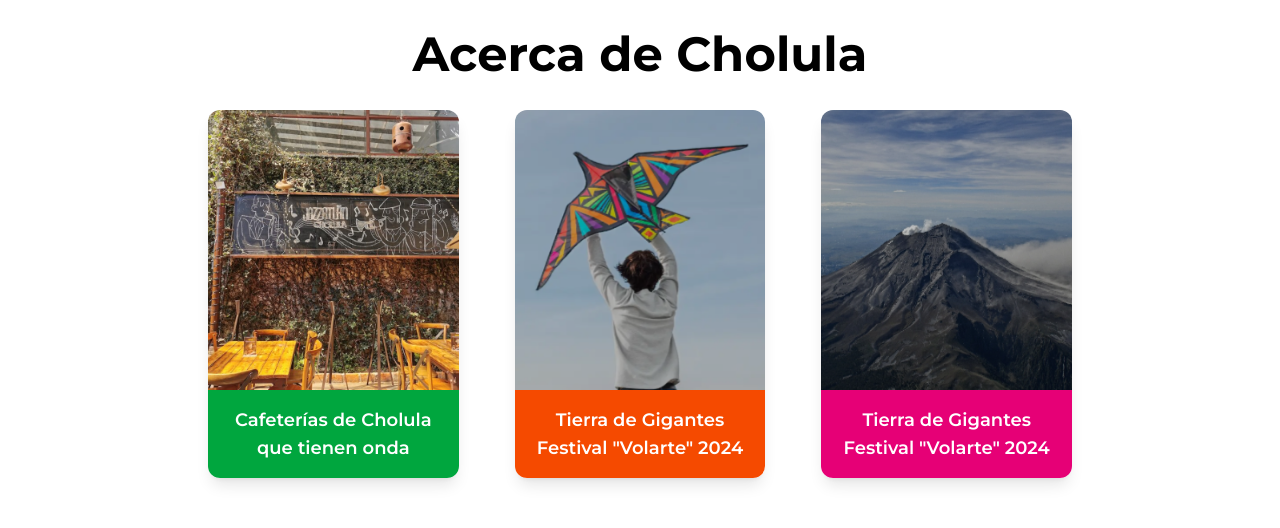
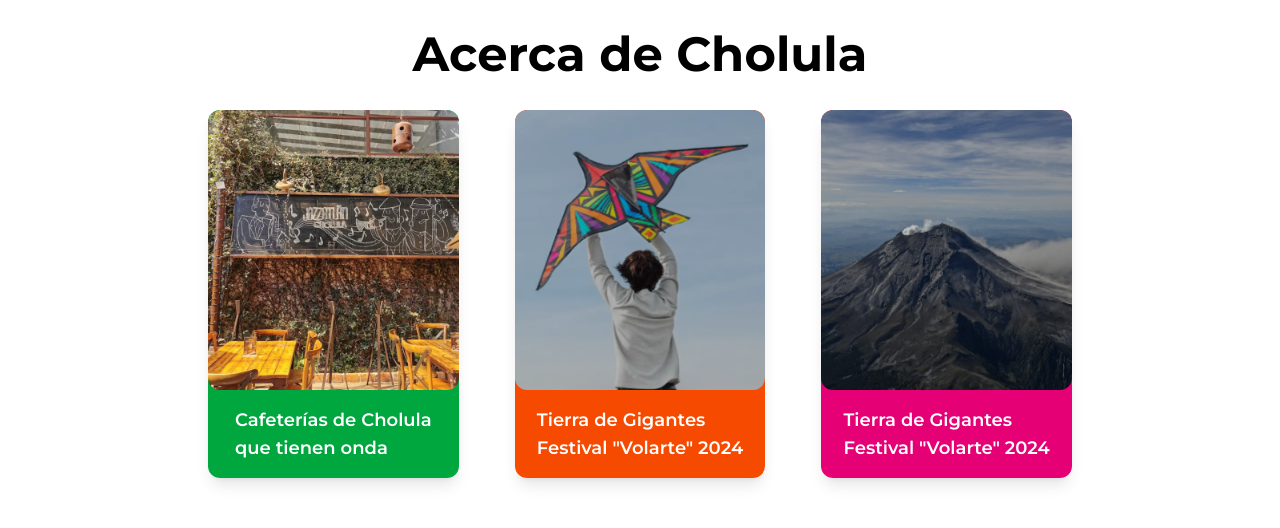
Before and after one commit to EMECROLL/Cholula, a Vue app: page / in a window 1280 px wide. Shown: the part 3350-3878 px from the top of the page. Built offline with nearby package versions, Linux system fonts and the light colour scheme.

Commit message:
Fix: tarjetas

```diff
--- a/src/components/AboutCholulaComponent.vue
+++ b/src/components/AboutCholulaComponent.vue
@@ -1,28 +1,42 @@
 <template>
   <h1 class="text-5xl font-bold text-center my-8">Acerca de Cholula</h1>
 
-  <section class="grid grid-cols-1 md:grid-cols-2 lg:grid-cols-3 gap-14 px-4 max-w-4xl mx-auto mb-16">
+  <section
+    class="grid grid-cols-1 md:grid-cols-2 lg:grid-cols-3 gap-14 px-4 max-w-4xl mx-auto mb-16"
+  >
     <!-- Seccion Verde -->
     <div class="rounded-xl overflow-hidden shadow-lg">
-      <img src="/src/assets/images/AboutCholula_1.png" alt="Cafetería de Cholula" class="w-full h-70 object-cover" />
-      <div class="bg-green-600 text-white text-center py-4 text-lg font-semibold">
-        Cafeterías de Cholula<br />que tienen onda
+      <div class="bg-green-600 text-white flex flex-col items-center justify-center text-start text-lg font-semibold">
+        <img
+          src="/src/assets/images/AboutCholula_1.png"
+          alt="Cafetería de Cholula"
+          class="w-full h-70 object-cover rounded-xl"
+        />
+        <p class="p-4">Cafeterías de Cholula<br />que tienen onda</p>
       </div>
     </div>
 
     <!-- Seccion Naranja -->
     <div class="rounded-xl overflow-hidden shadow-lg">
-      <img src="/src/assets/images/AboutCholula_2.png" alt="Festival Volarte" class="w-full h-70 object-cover" />
-      <div class="bg-orange-600 text-white text-center py-4 text-lg font-semibold">
-        Tierra de Gigantes<br />Festival "Volarte" 2024
+      <div class="bg-orange-600 text-white flex flex-col items-center justify-center text-start text-lg font-semibold">
+        <img
+          src="/src/assets/images/AboutCholula_2.png"
+          alt="Festival Volarte"
+          class="w-full h-70 object-cover rounded-xl"
+        />
+        <p class="p-4">Tierra de Gigantes<br />Festival "Volarte" 2024</p>
       </div>
     </div>
 
     <!-- Seccion Rosa -->
     <div class="rounded-xl overflow-hidden shadow-lg">
-      <img src="/src/assets/images/AboutCholula_3.png" alt="Volcán en Volarte" class="w-full h-70 object-cover" />
-      <div class="bg-pink-600 text-white text-center py-4 text-lg font-semibold">
-        Tierra de Gigantes<br />Festival "Volarte" 2024
+      <div class="bg-pink-600 text-white flex flex-col items-center justify-center text-start text-lg font-semibold">
+        <img
+          src="/src/assets/images/AboutCholula_3.png"
+          alt="Volcán en Volarte"
+          class="w-full h-70 object-cover rounded-xl"
+        />
+        <p class="p-4">Tierra de Gigantes<br />Festival "Volarte" 2024</p>
       </div>
     </div>
   </section>
```
Also changed, not shown: src/components/ClimateComponent.vue (line endings or trailing spaces).
